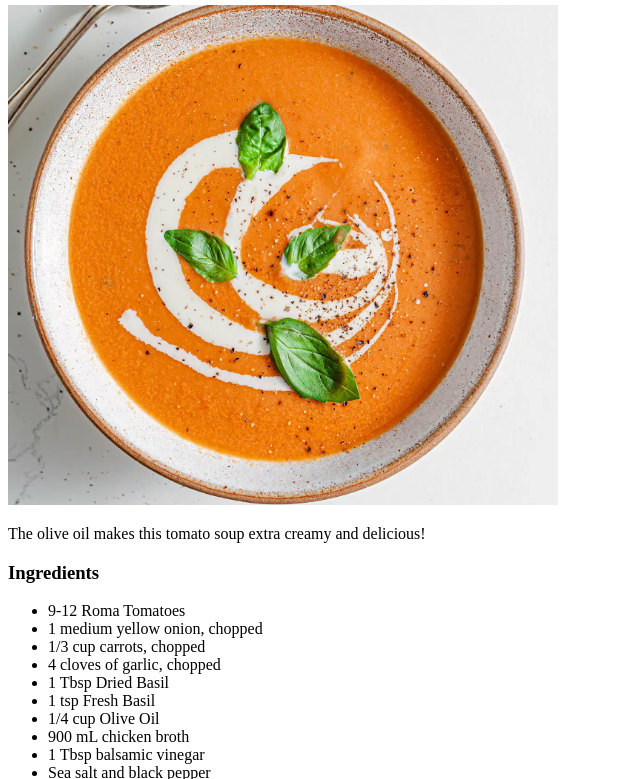
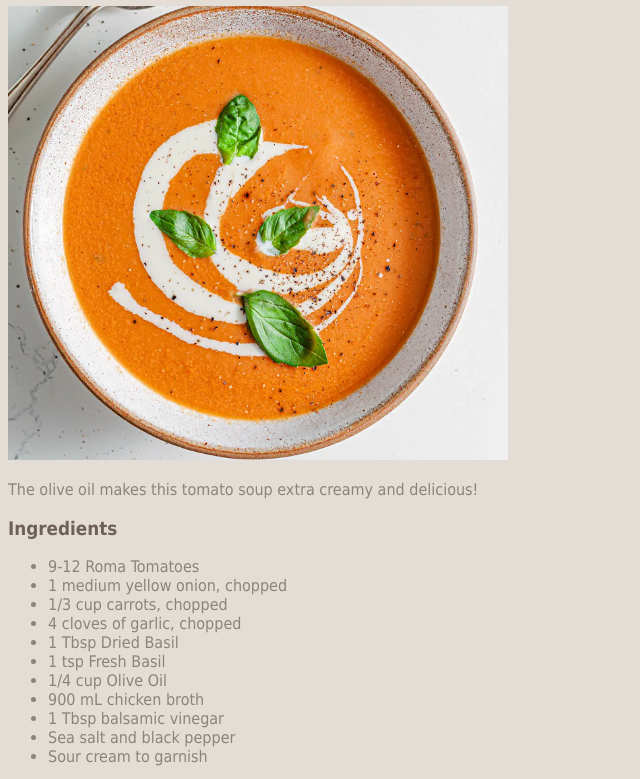
Before and after one commit to piebus/recipes, a plain HTML site: page myrecipes/tomato-basil-soup.html in a window 1280 px wide. Shown: the part 75-854 px from the top of the page, without its empty margins (0-640 px from the left). Drawn offline with Linux system fonts and the light colour scheme.

Commit message:
Add neutral color scheme to recipes
Pallete from here: https://www.colourlovers.com/palette/4949487/Neutral

```diff
--- a/myrecipes/tomato-basil-soup.html
+++ b/myrecipes/tomato-basil-soup.html
@@ -3,13 +3,14 @@
 <head>
     <meta charset="UTF-8">
     <meta name="viewport" content="width=device-width, initial-scale=1.0">
+    <link rel="stylesheet" href="../style.css">
     <title>Tomato Basil Soup</title>
 </head>
 <body>
     <h1>Tomato Basil Soup</h1>
-    <img src="./tomato-basil-soup.png"
+    <img id="recipe-photo" src="./tomato-basil-soup.png"
         alt="A bowl of tomato basil soup"
-        height="500" width="550">
+        width="500">
         <p>The olive oil makes this tomato soup extra creamy and delicious!</p>
 
     <h3>Ingredients</h3>
--- /dev/null
+++ b/style.css
@@ -0,0 +1,21 @@
+/* stylesheet */
+
+.recipe-photo {
+    width: 500px;
+    height: auto;
+}
+
+* {
+    font-family: "Tahoma", sans-serif;
+    background-color: #E4DDD5;
+}
+
+h1, h3 {
+    color: #6E6159;
+
+}
+
+ul, ol, p {
+    color: #8B8577;
+    font-weight: 300;
+}
```
